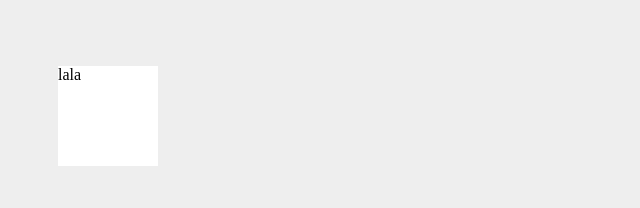
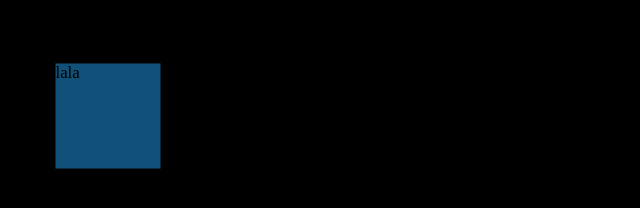
Before and after one commit to GEAN-SS/CursoDeJsHtmlCssNodeJsUdemy, a plain HTML site: page index.html in a window 1280 px wide. In both pictures the pointer is over the element "lala". Shown: the whole page, without its empty margins (0-640 px from the left). Drawn offline with Linux system fonts and the light colour scheme.

Commit message:
seccion 12 y transiciones animadas

```diff
--- a/css/main.css
+++ b/css/main.css
@@ -1,9 +1,9 @@
-/*Estamos en la seccion 12 y transformaciones en 2 y 3 dimenciones*/
+/*Estamos en la seccion 12 y transiciones animadas*/
 
 /* TODO: el tema es que el contenido es demaciado denso, pero muy interesante de ver
  */
 body{
-  background-color: #eee;
+  background-color: black;
 }
 .box{
   position: relative;
@@ -13,4 +13,12 @@ body{
   height: 100px;
   background-color: white;
   box-shadow: 1px, 2px,2px, rgba(0, 0, 0, 0.2);
+  transition: 0.3s,0.5s;
+  /* transition-delay: 0.3s,0.5s; esto es para decir cuanto tarda en pasar
+  de una transicion a otra, pero tambien se puede hacer en la misma
+  declaracion de transition */
 }
+.box:hover{
+  transform: scale(1.05,1.05);
+  background-color:rgba(33, 148, 222, 0.54) ;
+}
```
